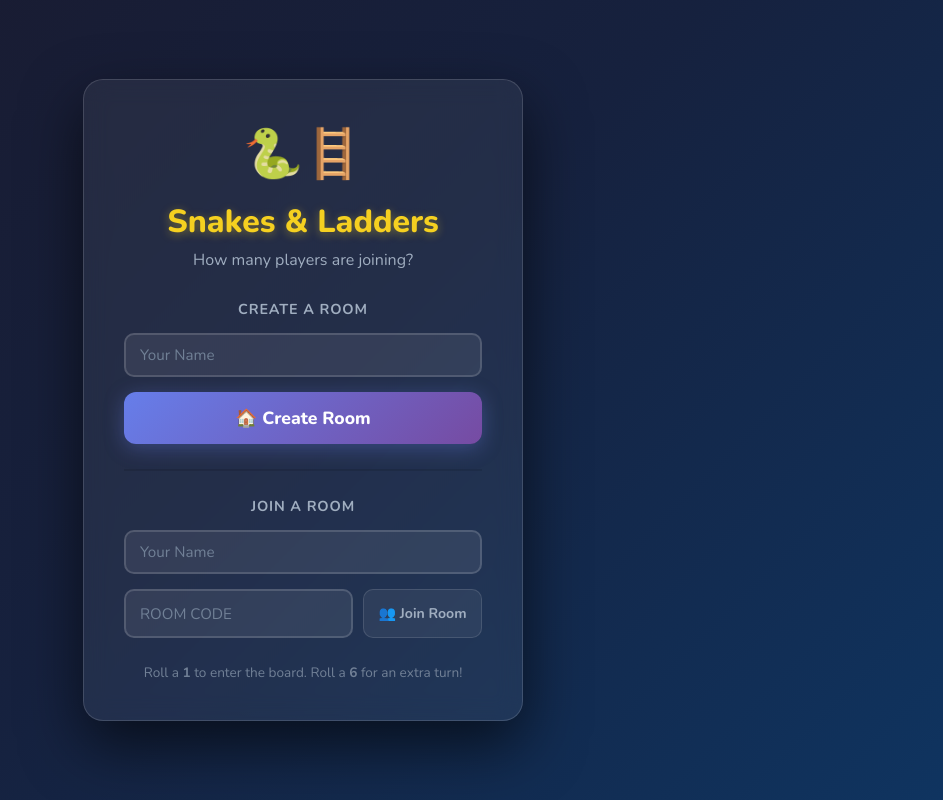
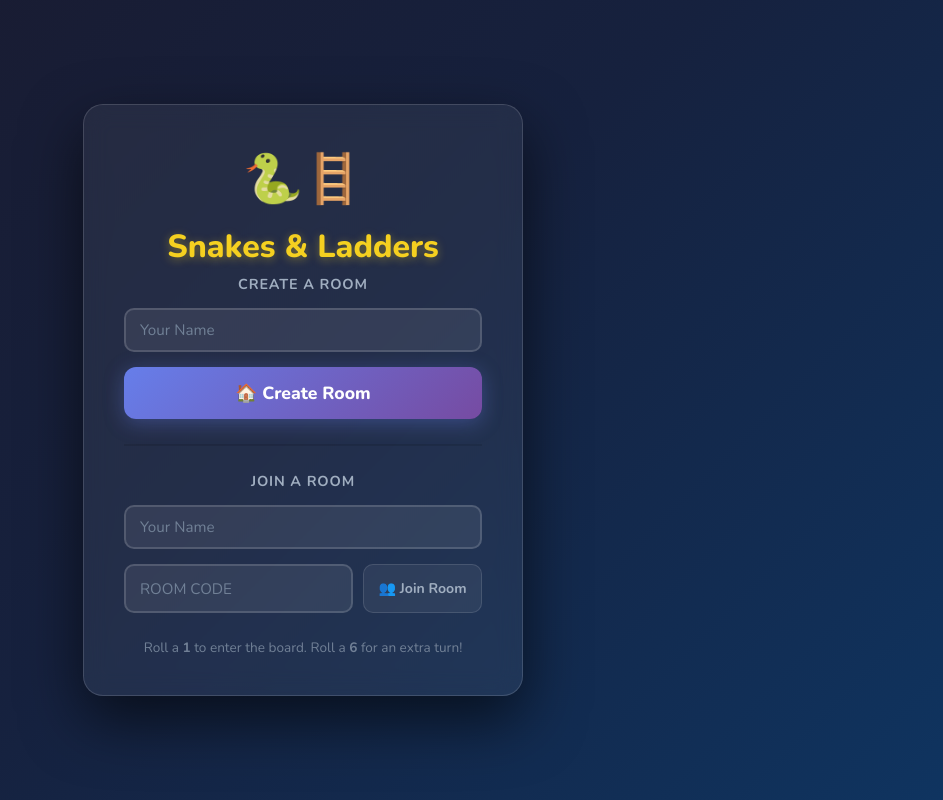
Before and after one commit to santhosha-codingmart/Snake_ladder_multiplayer, a website: page public/index.html in a window 1280 px wide. Shown: the whole page, without its empty margins (337-1280 px from the left). Drawn offline with nearby package versions, Linux system fonts and the light colour scheme; no server answers.

Commit message:
Update index.html

```diff
--- a/public/index.html
+++ b/public/index.html
@@ -17,7 +17,6 @@
     <div class="setup-card">
       <div class="setup-emoji">🐍🪜</div>
       <h1 class="setup-title">Snakes &amp; Ladders</h1>
-      <p class="setup-sub">How many players are joining?</p>
 
       <div class="name-inputs" id="setup-controls">
         <p class="name-inputs-title">Create a Room</p>
```
